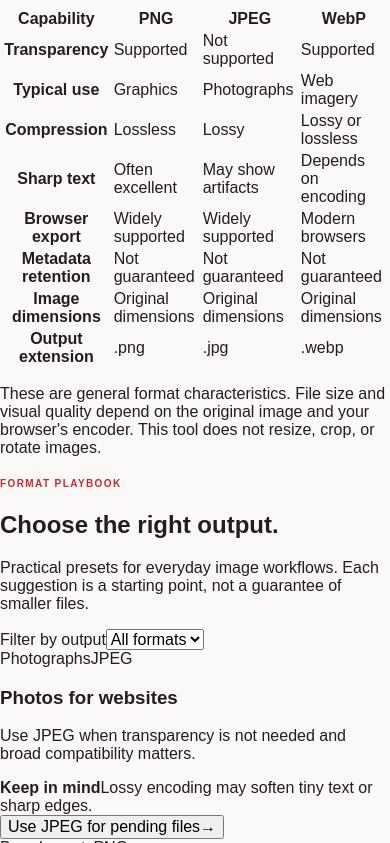
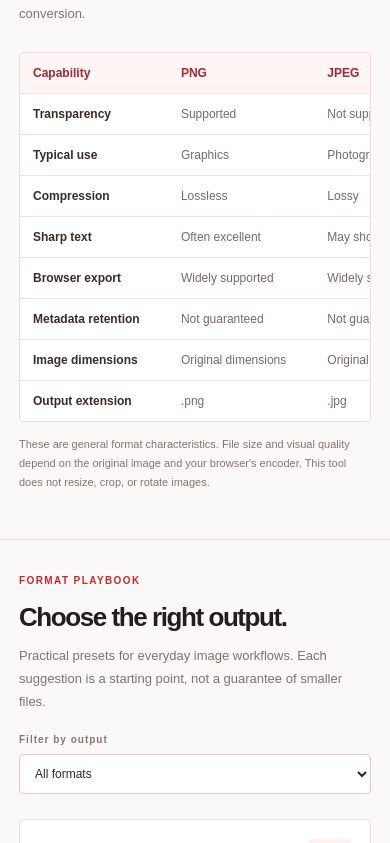
Before and after one commit to shymok-nt/ConvertTrio, a Next.js app: page / in a window 390 px wide. Shown: the part 1981-2824 px from the top of the page. Built offline with nearby package versions, Linux system fonts and the light colour scheme.

Commit message:
style: add format comparison and responsive actionable recipe cards

```diff
--- a/src/app/globals.css
+++ b/src/app/globals.css
@@ -1277,3 +1277,205 @@ footer {
     padding: 0 13px 18px;
   }
 }
+
+/* Actionable format playbook and comparison */
+.format-comparison,
+.recipe-center {
+  max-width: 1324px;
+  margin: 0 auto;
+  padding: 42px 48px 64px;
+  border-top: 1px solid #e8d9d7;
+}
+.comparison-intro h2,
+.recipe-heading h2 {
+  font-size: clamp(26px, 3.5vw, 39px);
+  line-height: 1.15;
+  letter-spacing: -.055em;
+  margin: 15px 0 12px;
+}
+.comparison-intro p,
+.recipe-heading p {
+  max-width: 620px;
+  color: #817371;
+  font-size: 13px;
+  line-height: 1.75;
+  margin: 0;
+}
+.comparison-scroll {
+  overflow-x: auto;
+  border: 1px solid #eadfdd;
+  border-radius: 4px;
+  margin-top: 27px;
+}
+.comparison-table {
+  border-collapse: collapse;
+  min-width: 600px;
+  width: 100%;
+  background: #ffffff;
+}
+.comparison-table th,
+.comparison-table td {
+  padding: 16px 18px;
+  text-align: left;
+  border-bottom: 1px solid #f0e3e0;
+  font-size: 12px;
+}
+.comparison-table thead th {
+  color: #a32933;
+  font-weight: 800;
+  background: #fff5f4;
+}
+.comparison-table tbody th {
+  font-weight: 750;
+  color: #392b29;
+}
+.comparison-table tbody td {
+  color: #786a67;
+}
+.comparison-table tbody tr:last-child th,
+.comparison-table tbody tr:last-child td {
+  border-bottom: 0;
+}
+.comparison-footnote {
+  color: #877674;
+  font-size: 11px;
+  line-height: 1.7;
+  margin: 13px 0 0;
+}
+.recipe-heading {
+  display: flex;
+  align-items: flex-end;
+  justify-content: space-between;
+  gap: 30px;
+  margin-bottom: 25px;
+}
+.recipe-controls {
+  display: flex;
+  flex-direction: column;
+  gap: 9px;
+  min-width: 165px;
+}
+.recipe-controls label {
+  color: #867674;
+  font-size: 10px;
+  letter-spacing: .1em;
+  font-weight: 750;
+}
+.recipe-controls select {
+  background: #ffffff;
+  border: 1px solid #e4c8c5;
+  border-radius: 4px;
+  padding: 11px;
+  color: #342525;
+  font-size: 12px;
+}
+.recipe-grid {
+  display: grid;
+  grid-template-columns: repeat(3, minmax(0, 1fr));
+  gap: 13px;
+}
+.recipe-card {
+  background: #ffffff;
+  border: 1px solid #eadfdd;
+  border-radius: 4px;
+  padding: 22px;
+  display: flex;
+  flex-direction: column;
+  min-width: 0;
+}
+.recipe-card-top {
+  display: flex;
+  align-items: center;
+  justify-content: space-between;
+  gap: 12px;
+}
+.recipe-category {
+  color: #98807d;
+  font-size: 10px;
+  letter-spacing: .07em;
+  font-weight: 750;
+}
+.recipe-format {
+  color: #a32933;
+  background: #fff0ef;
+  padding: 5px 8px;
+  border-radius: 3px;
+  font: 11px Consolas, monospace;
+}
+.recipe-card h3 {
+  font-size: 18px;
+  letter-spacing: -.04em;
+  margin: 20px 0 10px;
+}
+.recipe-card > p {
+  color: #817371;
+  font-size: 12px;
+  line-height: 1.7;
+  margin: 0 0 22px;
+}
+.recipe-caveat {
+  display: flex;
+  flex-direction: column;
+  gap: 7px;
+  padding: 13px 0;
+  border-top: 1px solid #f0e3e0;
+  margin-top: auto;
+}
+.recipe-caveat strong {
+  font-size: 10px;
+  color: #aa363e;
+  letter-spacing: .07em;
+  text-transform: uppercase;
+}
+.recipe-caveat span {
+  font-size: 11px;
+  line-height: 1.6;
+  color: #817371;
+}
+.recipe-action {
+  display: flex;
+  align-items: center;
+  justify-content: space-between;
+  gap: 12px;
+  margin-top: 17px;
+  width: 100%;
+  background: #fff2f0;
+  color: #a32933;
+  border: 1px solid #e9c6c3;
+  border-radius: 4px;
+  padding: 12px;
+  text-align: left;
+  font-size: 11px;
+  font-weight: 750;
+}
+.recipe-action:not(:disabled):hover {
+  background: #fbe0dd;
+}
+@media (max-width: 950px) {
+  .recipe-grid {
+    grid-template-columns: repeat(2, minmax(0, 1fr));
+  }
+}
+@media (max-width: 760px) {
+  .format-comparison,
+  .recipe-center {
+    padding: 30px 19px 48px;
+  }
+  .recipe-heading {
+    display: block;
+  }
+  .recipe-controls {
+    margin-top: 20px;
+    min-width: 0;
+  }
+  .recipe-grid {
+    grid-template-columns: 1fr;
+  }
+  .recipe-card {
+    padding: 19px;
+  }
+  .comparison-table th,
+  .comparison-table td {
+    padding: 13px;
+  }
+}
```
